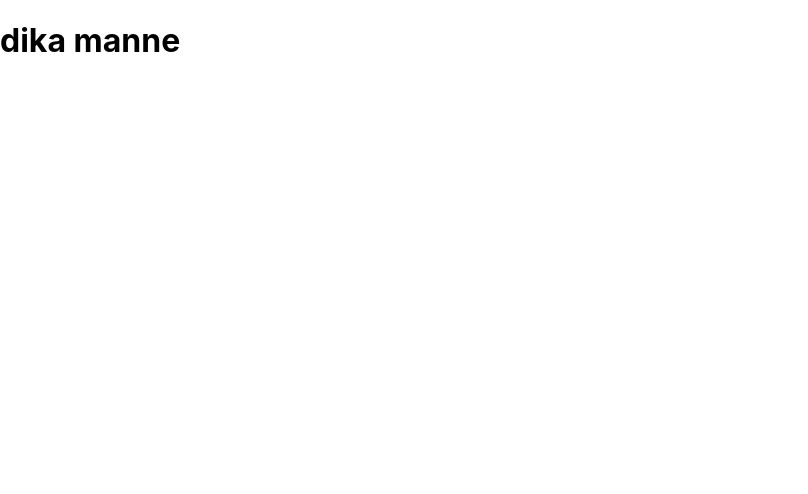
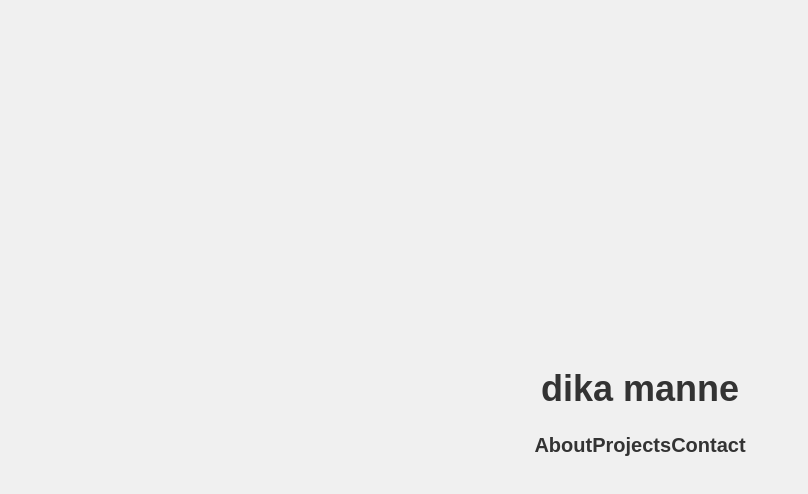
Before and after one commit to dikamanne/dika_room, a React (Create React App) app: page / in a window 1280 px wide. Shown: the top 494 px of the page, without its empty margins (0-808 px from the left). Built offline with nearby package versions, Linux system fonts and the light colour scheme.

Commit message:
added links to home page and did some css

```diff
--- a/package.json
+++ b/package.json
@@ -8,6 +8,7 @@
     "@testing-library/user-event": "^13.5.0",
     "react": "^18.2.0",
     "react-dom": "^18.2.0",
+    "react-router-dom": "^6.16.0",
     "react-scripts": "5.0.1",
     "web-vitals": "^2.1.4"
   },
--- a/src/App.js
+++ b/src/App.js
@@ -1,10 +1,24 @@
 
 import './App.css';
-import Home from './home';
+import Home from './components/home';
+import { Route, Routes, BrowserRouter } from 'react-router-dom'; // Note the change from Router to BrowserRouter
+
+import About from './components/about';
+import Contact from './components/contact';
+import Project from './components/project';
 
 function App() {
   return (
-    <Home />
+    <BrowserRouter>
+      <div>
+        <Routes>
+          <Route path="/" element={<Home />} />
+          <Route path="/about" element={<About />} />
+          <Route path="/projects" element={<Project />} />
+          <Route path="/contact" element={<Contact />} />
+        </Routes>
+      </div>
+    </BrowserRouter>
   );
 }
 
--- a/src/home.jsx
+++ b/src/components/about.jsx
@@ -1,12 +1,12 @@
 // src/HelloWorld.js
 import React from 'react';
 
-function Home() {
+function About() {
   return (
     <div>
-      <h1>dika manne</h1>
+      <h1>about</h1>
     </div>
   );
 }
 
-export default Home;
+export default About;
--- /dev/null
+++ b/src/components/contact.jsx
@@ -0,0 +1,11 @@
+import React from 'react';
+
+function Contact() {
+  return (
+    <div>
+      <h1>contact</h1>
+    </div>
+  );
+}
+
+export default Contact;
--- /dev/null
+++ b/src/components/home.css
@@ -0,0 +1,36 @@
+body {
+    font-family: "Inknut Antiqua", sans-serif;
+    background-color: #f0f0f0;
+    text-align: center;
+    display: flex;
+    flex-direction: column;
+    justify-content: center;
+    align-items: center;
+    height: 100vh;
+    margin: 0;
+  }
+
+  h1 {
+    font-size: 36px;
+    color: #333;
+  }
+
+  ul {
+    list-style: none;
+    padding: 0;
+  }
+
+  li {
+    margin: 10px 0;
+  }
+
+  a {
+    text-decoration: none;
+    color: #333;
+    font-weight: bold;
+    font-size: 20px;
+  }
+
+  a:hover {
+    color: #004d99;
+  }
--- /dev/null
+++ b/src/components/home.jsx
@@ -0,0 +1,19 @@
+// src/HelloWorld.js
+import React from 'react';
+import '/Users/dikamanne/dika_room/src/components/home.css';
+
+
+
+function Home() {
+  return (
+    <div>
+      <h1>dika manne</h1>
+      <a href="/about">About</a>
+      <a href="/project">Projects</a>
+      <a href="/contact">Contact</a>
+    </div>
+
+  );
+}
+
+export default Home;
--- /dev/null
+++ b/src/components/project.jsx
@@ -0,0 +1,11 @@
+import React from 'react';
+
+function Project() {
+  return (
+    <div>
+      <h1>project</h1>
+    </div>
+  );
+}
+
+export default Project;
```
Also changed, not shown: src/logo.svg (deleted), 1 other file (tests, documents, lock files or other folders).
